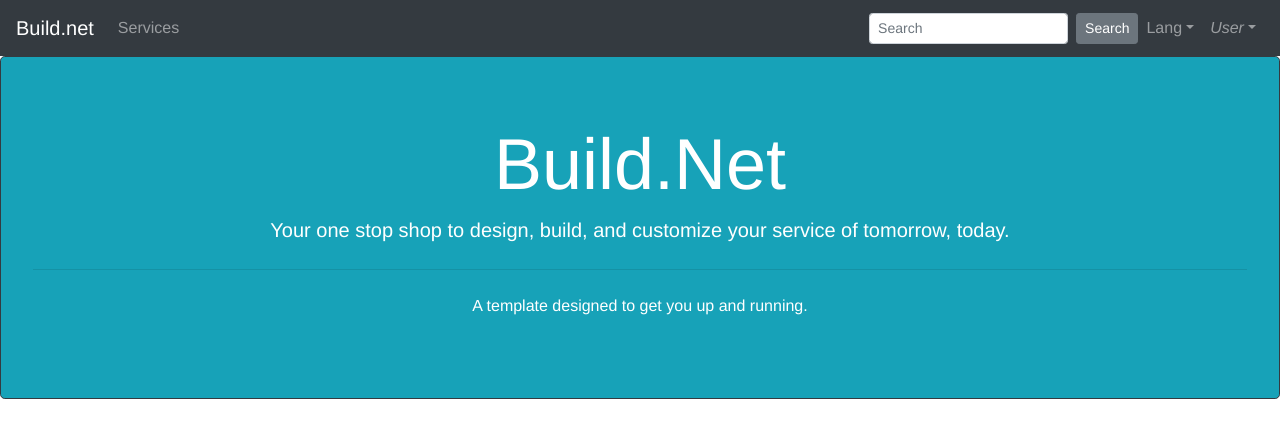
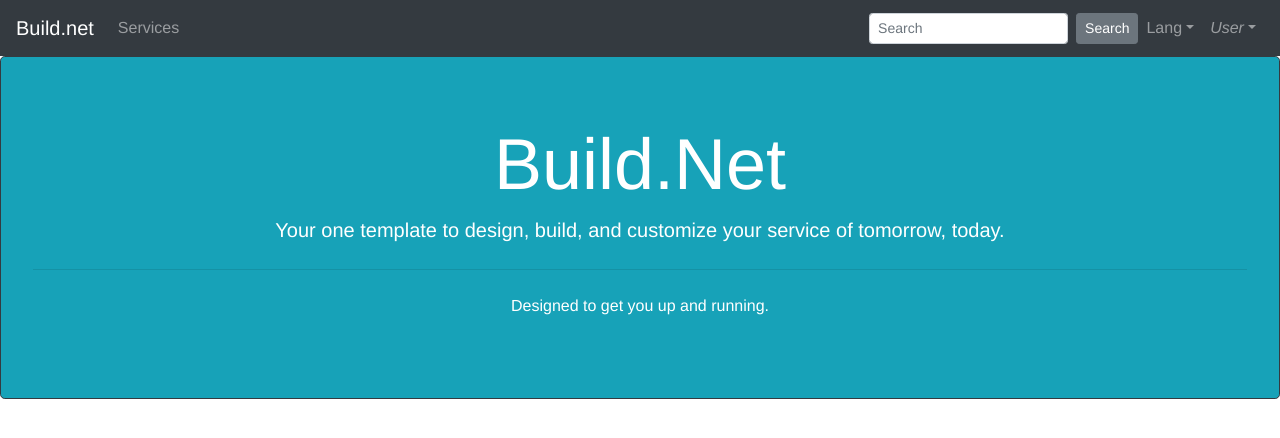
Before and after one commit to mpatel18/Builder-Service-Site, a Vue app in the folder site/: page / in a window 1280 px wide. Shown: the top 438 px of the page. Built offline with nearby package versions, Linux system fonts and the light colour scheme.

Commit message:
updated description

```diff
--- a/site/src/components/Description.vue
+++ b/site/src/components/Description.vue
@@ -4,14 +4,14 @@
             <template v-slot:header>Build.Net</template>
 
             <template v-slot:lead>
-                Your one stop shop to design, build, and customize your service of
+                Your one template to design, build, and customize your service of
                 tomorrow, today.
             </template>
 
             <hr class="my-4">
 
             <p>
-                A template designed to get you up and running.
+                Designed to get you up and running.
             </p>
         </b-jumbotron>
     </div>
```
